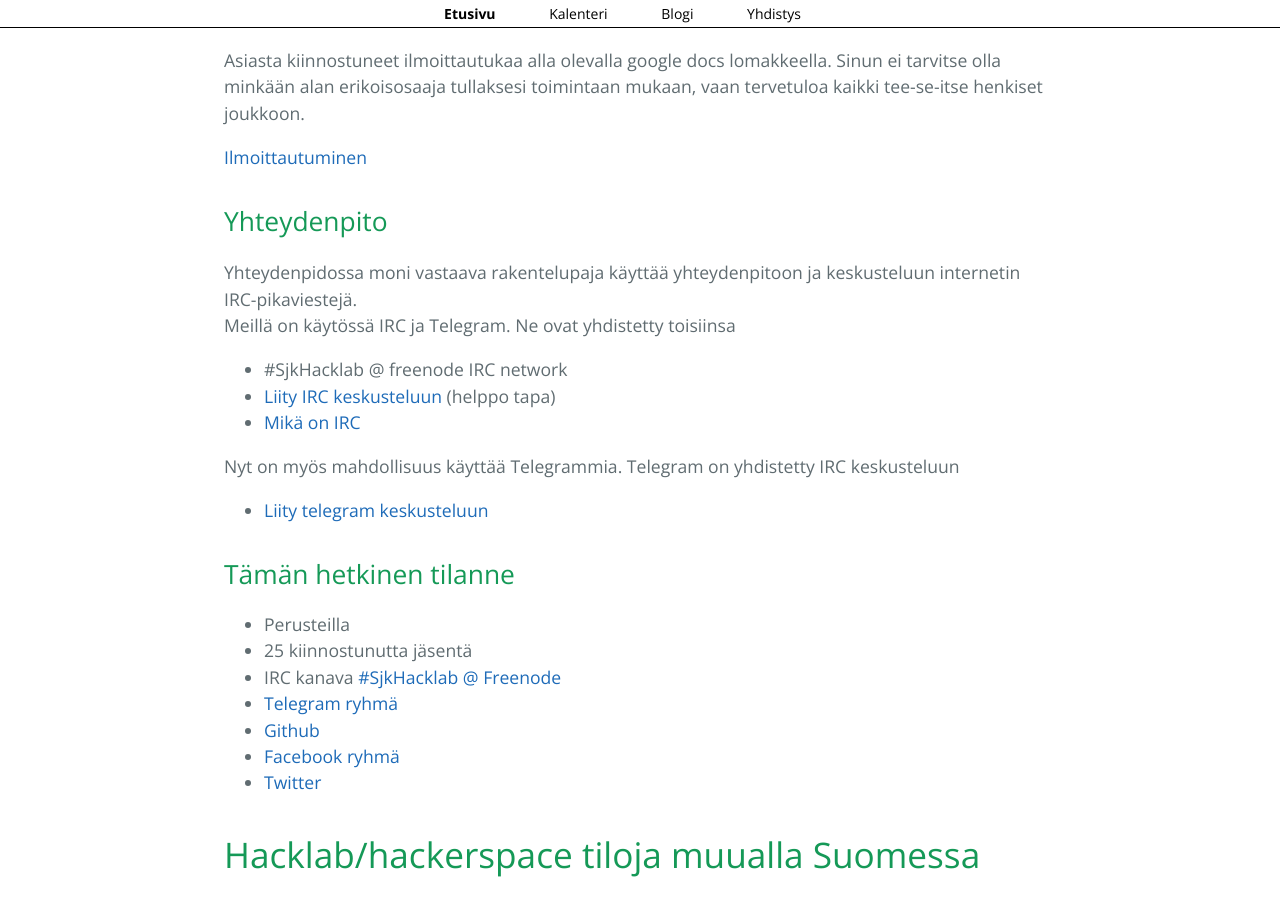
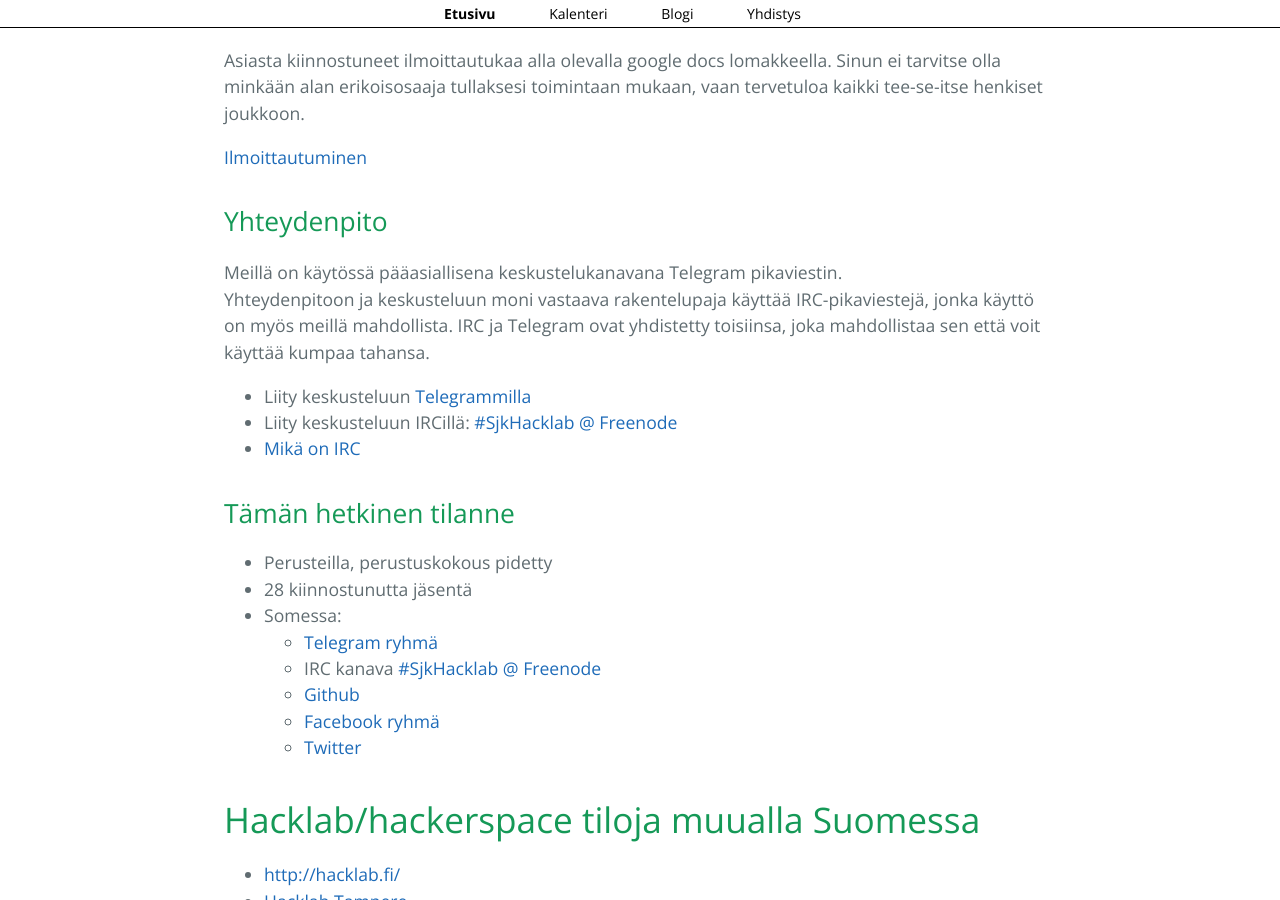
Before and after one commit to d1stro/SeinajokiHacklab.github.io, a Jekyll site: the page built from index.md, in a window 1280 px wide and 900 px high, scrolled down 854 px. Built offline with Jekyll 4.4.1, drawn with Linux system fonts in a browser that asks for light colours; nearby versions of some CDN libraries.

Commit message:
Etusivun tietojen päivitystä ja uudelleenmuotoilua

```diff
--- a/index.md
+++ b/index.md
@@ -19,25 +19,23 @@ Asiasta kiinnostuneet ilmoittautukaa alla olevalla google docs lomakkeella. Sinu
 [Ilmoittautuminen](https://docs.google.com/forms/d/e/1FAIpQLScHWKbvaRXgwTYrev-Tg35KvWHQIYO6oBxGxBr-lFjAukmiWg/viewform)
 
 ## Yhteydenpito
-Yhteydenpidossa moni vastaava rakentelupaja käyttää yhteydenpitoon ja keskusteluun internetin IRC-pikaviestejä.
-Meillä on käytössä IRC ja Telegram. Ne ovat yhdistetty toisiinsa
-* #SjkHacklab @ freenode IRC network
-* [Liity IRC keskusteluun](http://goo.gl/DCt9ru) (helppo tapa)
+
+Meillä on käytössä pääasiallisena keskustelukanavana Telegram pikaviestin.
+Yhteydenpitoon ja keskusteluun moni vastaava rakentelupaja käyttää IRC-pikaviestejä, jonka käyttö on myös meillä mahdollista. IRC ja Telegram ovat yhdistetty toisiinsa, joka mahdollistaa sen että voit käyttää kumpaa tahansa.
+
+* Liity keskusteluun [Telegrammilla](https://telegram.me/joinchat/DSw-DT9RZnH3KnICPxgDTA)
+* Liity keskusteluun IRCillä: [#SjkHacklab @ Freenode](http://goo.gl/DCt9ru)
 * [Mikä on IRC](http://goo.gl/7hGZg)
 
-Nyt on myös mahdollisuus käyttää Telegrammia. Telegram on yhdistetty IRC keskusteluun
-
-* [Liity telegram keskusteluun](https://telegram.me/joinchat/DSw-DT9RZnH3KnICPxgDTA)
-
 ## Tämän hetkinen tilanne
-
-* Perusteilla
-* 25 kiinnostunutta jäsentä
-* IRC kanava [#SjkHacklab @ Freenode](http://goo.gl/DCt9ru)
-* [Telegram ryhmä](https://telegram.me/joinchat/DSw-DT9RZnH3KnICPxgDTA)
-* [Github](https://github.com/SeinajokiHacklab)
-* [Facebook ryhmä](https://www.facebook.com/groups/186124325143579/)
-* [Twitter](https://twitter.com/SjkHacklab)
+* Perusteilla, perustuskokous pidetty
+* 28 kiinnostunutta jäsentä
+* Somessa:
+  * [Telegram ryhmä](https://telegram.me/joinchat/DSw-DT9RZnH3KnICPxgDTA)
+  * IRC kanava [#SjkHacklab @ Freenode](http://goo.gl/DCt9ru)
+  * [Github](https://github.com/SeinajokiHacklab)
+  * [Facebook ryhmä](https://www.facebook.com/groups/186124325143579/)
+  * [Twitter](https://twitter.com/SjkHacklab)
 
 # Hacklab/hackerspace tiloja muualla Suomessa
 * [http://hacklab.fi/](http://hacklab.fi/)
```
Also changed, not shown: _data/social.yml (+4 -4 lines).
